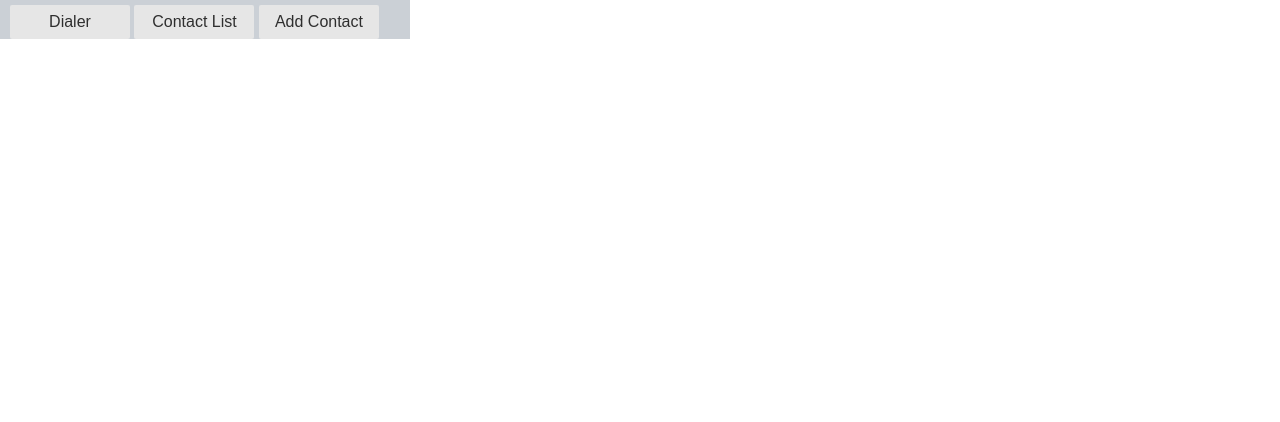
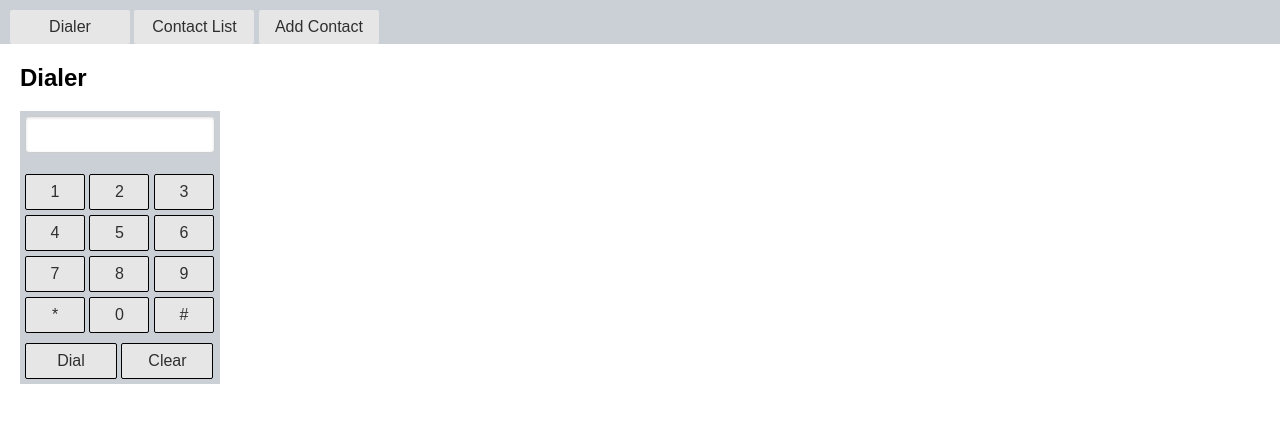
Before and after one commit to karkisuresh/dialer, a plain HTML site: page index.html in a window 1280 px wide. Drawn offline with nearby package versions, Linux system fonts and the light colour scheme.

Commit message:
added dialer

```diff
--- a/index.html
+++ b/index.html
@@ -5,25 +5,51 @@
 		<link rel="stylesheet" href="https://unpkg.com/purecss@1.0.1/build/pure-min.css"
 		integrity="sha384-oAOxQR6DkCoMliIh8yFnu25d7Eq/PHS21PClpwjOTeU2jRSq11vu66rf90/cZr47"
 		crossorigin="anonymous">
-<link rel="stylesheet" href="phone.css"
+		<link rel="stylesheet" href="phone.css">
 	</head>
 	<body>
 		<div class='bar' id='tab_bar'>
 			<button class="pure-button" id="button_dialer">Dialer</button>
 			<button class="pure-button" id="button_list">Contact List</button>
 			<button class="pure-button" id="button_form">Add Contact</button>
-</div
+		</div>
 		<div class='container' id='content'>
 			<div class='content_screen' id='content_dialer'>
+				<h2>Dialer</h2>
+				<div class="numpad" id='dialer'>
+					<form class="pure-form" id="number">
+						<input class = "pure-input-1" type="text" name="number">
+					</form>
+				    <button class="pure-button" id="btn_1">1</button>
+				    <button class="pure-button" id="btn_2">2</button>
+				    <button class="pure-button" id="btn_3">3</button>
+				    <button class="pure-button" id="btn_4">4</button>
+				    <button class="pure-button" id="btn_5">5</button>
+				    <button class="pure-button" id="btn_6">6</button>
+				    <button class="pure-button" id="btn_7">7</button>
+				    <button class="pure-button" id="btn_8">8</button>
+				    <button class="pure-button" id="btn_9">9</button>
+				    <button class="pure-button" id="btn_*">*</button>
+				    <button class="pure-button" id="btn_0">0</button>
+				    <button class="pure-button" id="btn_#">#</button>
+				    <div class="numpad" id='cmd'>
+						<button class="pure-button" id="btn_dial">Dial</button>
+				    	<button class="pure-button" id="btn_clr">Clear</button>
+					</div>
+				</div>
 			</div>
 			<div class='content_screen' id='content_list'>
 			</div>
 			<div class='content_screen' id='content_form'>
-<form class="pure-form pure-form-stacked">
+				<h2>Add Contact</h2>
+				<form class="pure-form pure-form-stacked" id='list_form'>
+					<fieldset>
 						<label for="name">Name</label>
 						<input id="name" placeholder="Jane Smith">
+						<label for="email">Email</label>
+        				<input id="email" type="email" placeholder="Email">
+					</fieldset>
 				</form>
-</div>
 			</div>
 		</div>
 		<script src="https://ajax.googleapis.com/ajax/libs/jquery/3.2.1/jquery.min.js"></script>
--- a/phone.css
+++ b/phone.css
@@ -1,8 +1,7 @@
 div.bar{
 	background:#cbd0d6;
+	padding-top: 10px;
 	padding-left:10px;
-	padding-top:5px;
-	width:400px;
 }
 
 div.content_screen{
@@ -10,7 +9,25 @@ div.content_screen{
 	margin-left: 20px;
 }
 
-button{
+div #dialer{
+	background:#cbd0d6;
+	width:190px;
+	padding: 5px 5px;
+	display: inline-block;
+}
+
+div.numpad button{
+	width: 60px;
+	margin-top: 5px;
+	border: 1px solid black;
+}
+
+div #cmd button{
+	margin-top: 10px;
+	width: 92px;
+}
+
+div.bar button{
 	width:120px;
 }
 
```
Lines whose indentation alone changed are shown as unchanged.
